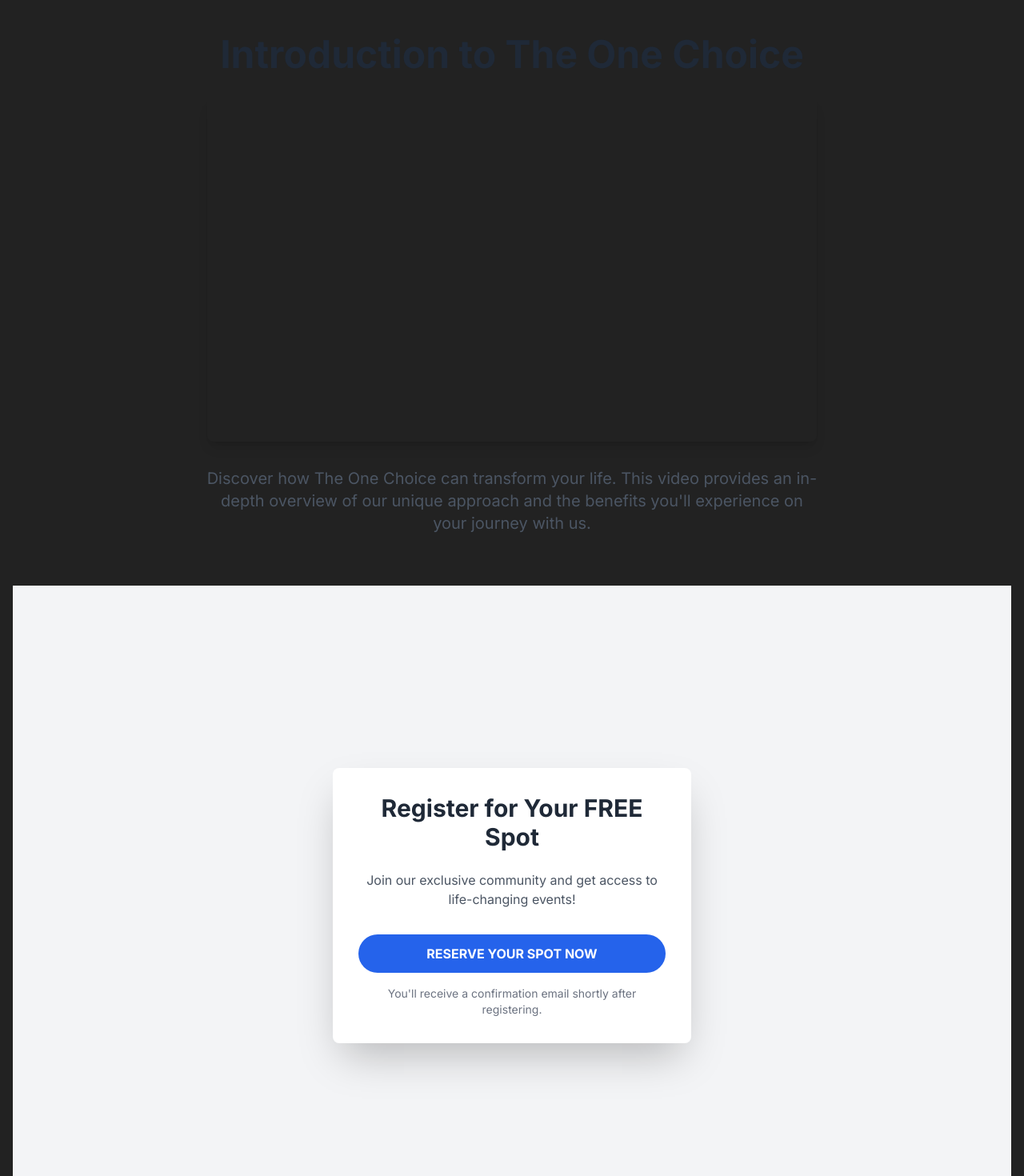
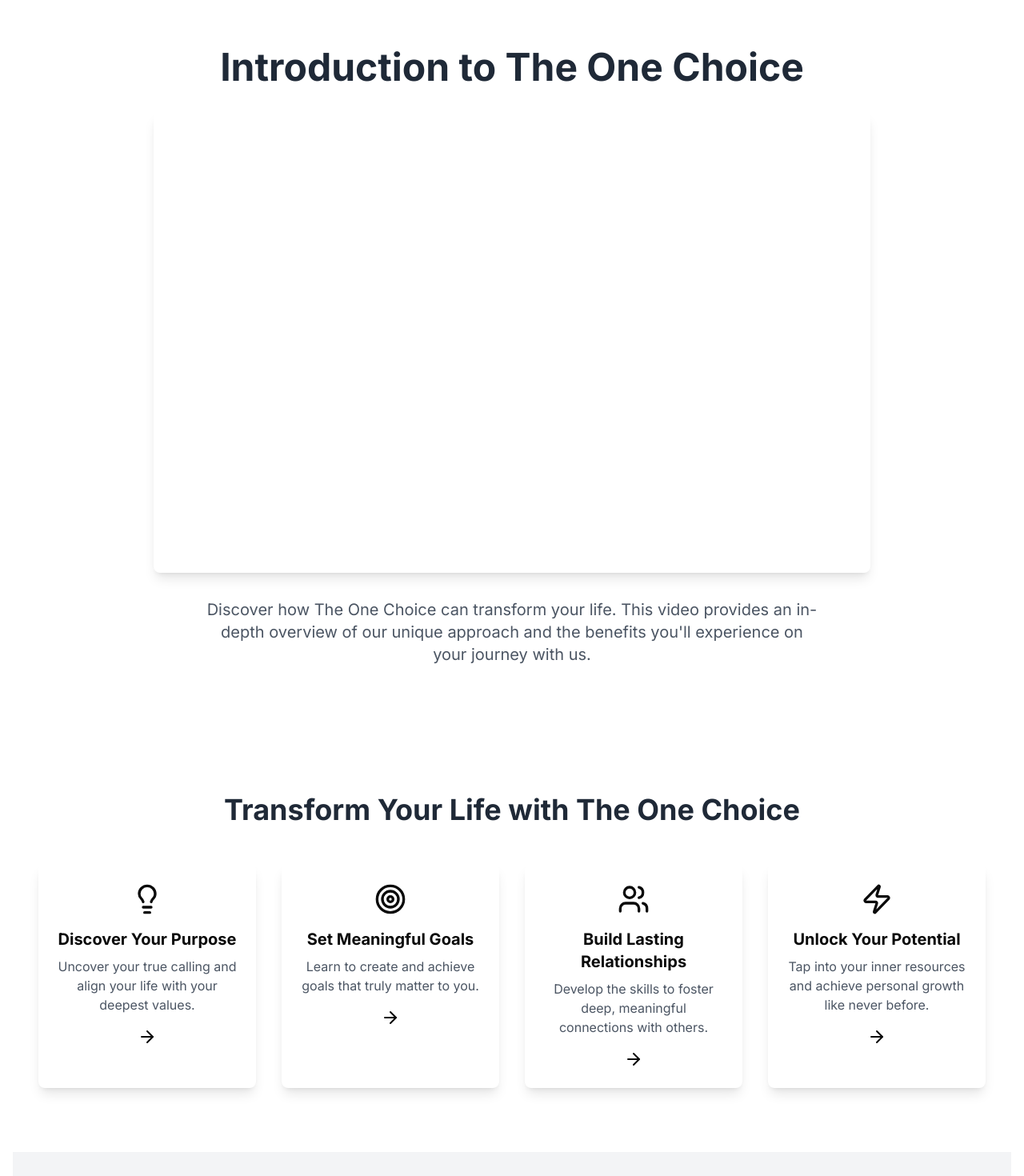
Before and after one commit to user3456tyhjvv/TheChoiceRoom.io, a Next.js app: page / in a window 1280 px wide. Shown: the part 1360-2830 px from the top of the page at 80% size. Built offline with nearby package versions, Linux system fonts and the light colour scheme.

Commit message:
Initial commit

```diff
--- a/app/page.tsx
+++ b/app/page.tsx
@@ -5,17 +5,20 @@ import RegistrationForm from '@/components/RegistrationForm'
   import JoinWhatsAppGroup from '@/components/JoinWhatsAppGroup'
   import Footer from '@/components/Footer'
 
+
 export default function Home() {
-  return (
-    <div className="min-h-screen bg-gray-50">
+  return (<div className="min-h-screen bg-white">
      <Navbar />
      <main className="container mx-auto p-4">
       <EventPromotion />
        <VideoSection />
        <RegistrationForm />
        <JoinWhatsAppGroup />
+
+
   </main>
     <Footer />
   </div>
+
   )
 }
--- a/components/JoinWhatsAppGroup.tsx
+++ b/components/JoinWhatsAppGroup.tsx
@@ -17,7 +17,7 @@ const JoinWhatsAppGroup = () => {
           Secure Your Spot in Our
           <span className="text-yellow-400"> Exclusive Community</span>
         </h2>
-        <p className="text-xl mb-12">Here's what you should do next...</p>
+        <p className="text-xl mb-12">Here&apos;s what you should do next...</p>
 
         <motion.div
           className="w-full bg-gray-700 h-4 rounded-full mb-12 relative overflow-hidden"
@@ -37,7 +37,7 @@ const JoinWhatsAppGroup = () => {
         >
           <h3 className="text-2xl font-semibold mb-6">Join Our Private WhatsApp Group</h3>
           <p className="text-gray-300 mb-8">
-            Get instant access to our Private WhatsApp group to download your 2025 Plan of Attack + all the free resources we'll share throughout the event for each episode.
+            Get instant access to our Private WhatsApp group to download your 2025 Plan of Attack + all the free resources we&apos;ll share throughout the event for each episode.
           </p>
           <a
             href="https://chat.whatsapp.com/FWnKIR99gt835V0qH53NO0"
@@ -49,7 +49,7 @@ const JoinWhatsAppGroup = () => {
             JOIN THE WHATSAPP GROUP
           </a>
           <p className="mt-6 text-sm text-gray-400">
-            Don't have WhatsApp? <a href="https://www.whatsapp.com/download" target="_blank" rel="noopener noreferrer" className="underline hover:text-white">Download it here</a>. It's essential for our communication.
+            Don&apos;t have WhatsApp? <a href="https://www.whatsapp.com/download" target="_blank" rel="noopener noreferrer" className="underline hover:text-white">Download it here</a>. It&apos;s essential for our communication.
           </p>
         </motion.div>
       </div>
--- a/components/Navbar.tsx
+++ b/components/Navbar.tsx
@@ -19,7 +19,7 @@ const Modal = ({ isOpen, onClose }: { isOpen: boolean; onClose: () => void }) =>
             href="mailto:theonechoice@gmail.com"
             className="text-blue-500 underline hover:text-blue-700"
           >
-            theonechoice@gmail.com
+            theonechoice416@gmail.com
           </a>
         </p>
         <p className="text-sm text-gray-600 mb-4">
--- a/components/RegistrationForm.tsx
+++ b/components/RegistrationForm.tsx
@@ -101,7 +101,7 @@ const RegistrationForm = () => {
               <>
                 <div>
                   <label htmlFor="email" className="block text-sm font-medium text-gray-700 mb-1">
-                    Your Best Email
+                   Give Your Best Email
                   </label>
                   <input
                     id="email"
--- a/components/VideoSection.tsx
+++ b/components/VideoSection.tsx
@@ -3,13 +3,15 @@
 import React from 'react'
 import YouTube from 'react-youtube'
 import { motion } from 'framer-motion'
+import { ArrowRight, Lightbulb, Target, Users, Zap } from 'lucide-react'
 
 interface YouTubeEmbedProps {
   url: string
   title?: string
+  className?: string
 }
 
-function YouTubeEmbed({ url, title = 'YouTube video player' }: YouTubeEmbedProps) {
+function YouTubeEmbed({ url, title = 'YouTube video player', className = '' }: YouTubeEmbedProps) {
   const videoId = url.match(/^.*((youtu.be\/)|(v\/)|(u\/\w\/)|(embed\/)|(watch\?))\??v?=?([^#&?]*).*/)
   const id = videoId && videoId[7].length === 11 ? videoId[7] : null
 
@@ -18,6 +20,8 @@ function YouTubeEmbed({ url, title = 'YouTube video player' }: YouTubeEmbedProps
   }
 
   const opts = {
+    width: '100%',
+    height: '100%',
     playerVars: {
       autoplay: 0 as 0 | 1,
       rel: 0,
@@ -25,34 +29,88 @@ function YouTubeEmbed({ url, title = 'YouTube video player' }: YouTubeEmbedProps
   }
 
   return (
-    <div className="relative w-full overflow-hidden rounded-lg shadow-lg">
-      <div className="w-full h-0 pb-[56.25%] relative">
-        <YouTube videoId={id} opts={opts} title={title} className="absolute top-0 left-0 w-full h-full" />
+    <div className={`aspect-w-16 aspect-h-9 w-full max-w-4xl mx-auto rounded-lg overflow-hidden shadow-lg ${className}`}>
+    <YouTube videoId={id} opts={opts} title={title} />
   </div>
-    </div>
+
   )
 }
 
-export default function VideoSection() {
+interface ThumbnailProps {
+  icon: React.ReactNode
+  title: string
+  description: string
+}
+
+const Thumbnail: React.FC<ThumbnailProps> = ({ icon, title, description }) => (
+  <motion.div
+    whileHover={{ scale: 1.05 }}
+    className="bg-white p-6 rounded-lg shadow-lg flex flex-col items-center text-center"
+  >
+    <div className="text-primary mb-4">{icon}</div>
+    <h3 className="text-xl font-semibold mb-2">{title}</h3>
+    <p className="text-gray-600">{description}</p>
+    <ArrowRight className="mt-4 text-primary" />
+  </motion.div>
+)
+
+export default function VideoAndThumbnailsSection() {
+  const thumbnails = [
+    {
+      icon: <Lightbulb size={40} />,
+      title: "Discover Your Purpose",
+      description: "Uncover your true calling and align your life with your deepest values."
+    },
+    {
+      icon: <Target size={40} />,
+      title: "Set Meaningful Goals",
+      description: "Learn to create and achieve goals that truly matter to you."
+    },
+    {
+      icon: <Users size={40} />,
+      title: "Build Lasting Relationships",
+      description: "Develop the skills to foster deep, meaningful connections with others."
+    },
+    {
+      icon: <Zap size={40} />,
+      title: "Unlock Your Potential",
+      description: "Tap into your inner resources and achieve personal growth like never before."
+    }
+  ]
+
   return (
-    <motion.div
+    <>
+      <motion.section
         initial={{ opacity: 0, y: 50 }}
         animate={{ opacity: 1, y: 0 }}
         transition={{ duration: 0.5 }}
-      className="w-full max-w-6xl mx-auto px-4 sm:px-6 lg:px-8 py-16"
+        className="w-full max-w-7xl mx-auto px-4 sm:px-6 lg:px-8 py-8 sm:py-12 lg:py-16 xl:py-20"
       >
-      <h2 className="text-3xl sm:text-4xl md:text-5xl font-bold mb-8 text-center text-gray-800">
+        <h2 className="text-2xl sm:text-3xl md:text-4xl lg:text-5xl font-bold mb-4 sm:mb-6 lg:mb-8 text-center text-gray-800">
           Introduction to The One Choice
         </h2>
-      <div className="lg:w-[80%] lg:mx-auto xl:w-[70%]">
+        <div className="w-full max-w-4xl mx-auto">
           <YouTubeEmbed
             url="https://youtu.be/lhBL89UZ5hw"
             title="The One Choice Official Introduction Video"
+            className="h-64 sm:h-80 md:h-96 lg:h-[32rem] xl:h-[36rem]"
           />
         </div>
-      <p className="mt-8 text-lg sm:text-xl text-gray-600 text-center max-w-3xl mx-auto">
+        <p className="mt-4 sm:mt-6 lg:mt-8 text-base sm:text-lg lg:text-xl text-gray-600 text-center max-w-3xl mx-auto">
           Discover how The One Choice can transform your life. This video provides an in-depth overview of our unique approach and the benefits you'll experience on your journey with us.
         </p>
-    </motion.div>
+      </motion.section>
+
+      <section className="w-full max-w-7xl mx-auto px-4 sm:px-6 lg:px-8 py-12 sm:py-16 lg:py-20">
+        <h2 className="text-2xl sm:text-3xl md:text-4xl font-bold mb-8 sm:mb-12 text-center text-gray-800">
+          Transform Your Life with The One Choice
+        </h2>
+        <div className="grid grid-cols-1 sm:grid-cols-2 lg:grid-cols-4 gap-6 sm:gap-8">
+          {thumbnails.map((item, index) => (
+            <Thumbnail key={index} {...item} />
+          ))}
+        </div>
+      </section>
+    </>
   )
 }
--- a/next.config.ts
+++ b/next.config.ts
@@ -5,7 +5,9 @@ const nextConfig: NextConfig = {
   experimental: {
     turbo: {},
   },
-
+  // images: {
+  //   domains: ['images.unsplash.com'],
+  // },
 };
 
 export default nextConfig;
--- a/tailwind.config.js
+++ b/tailwind.config.js
@@ -10,5 +10,5 @@ module.exports = {
       },
     },
   },
-  plugins: [],
+  plugins: [require('@tailwindcss/aspect-ratio')],
 };
```
Also changed, not shown: components/Footer.tsx (+92 -18 lines), package.json (+10 -3 lines), 2 other files (tests, documents, lock files or other folders). Lines whose indentation alone changed are shown as unchanged.
